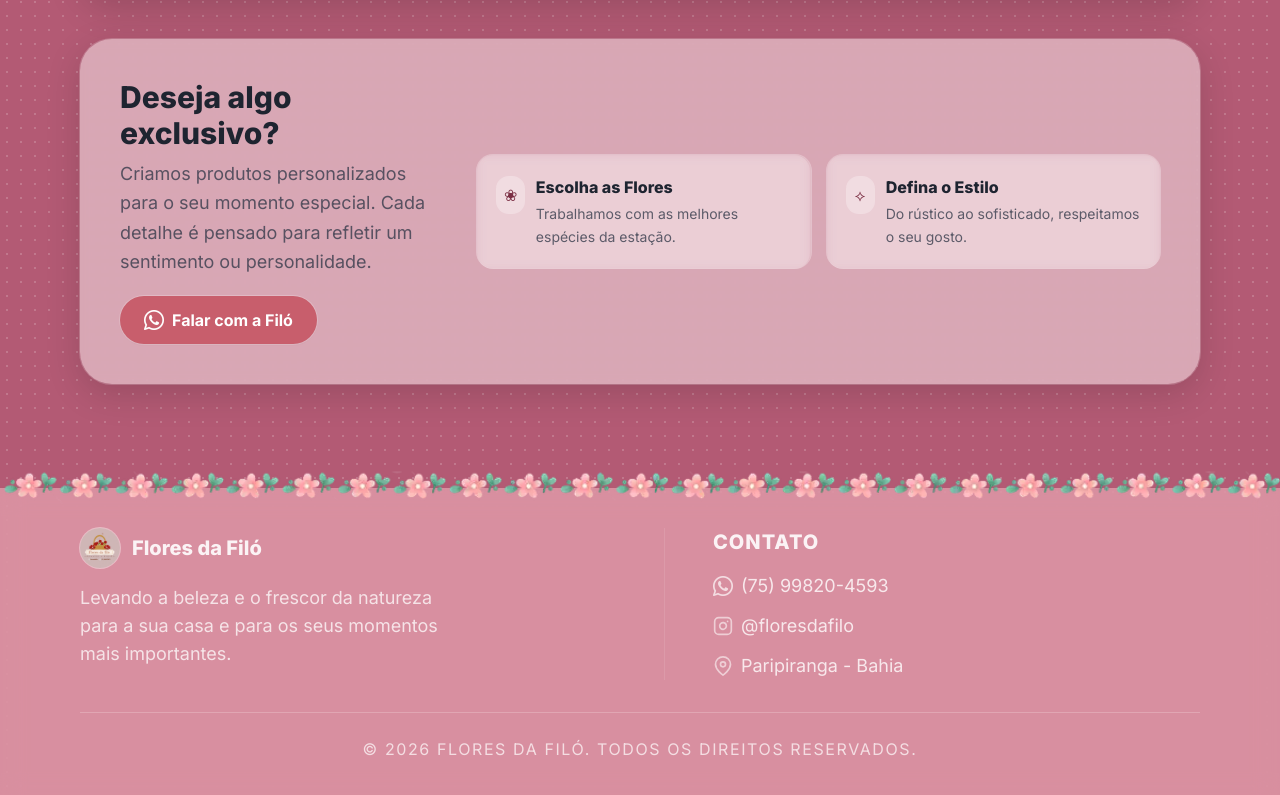
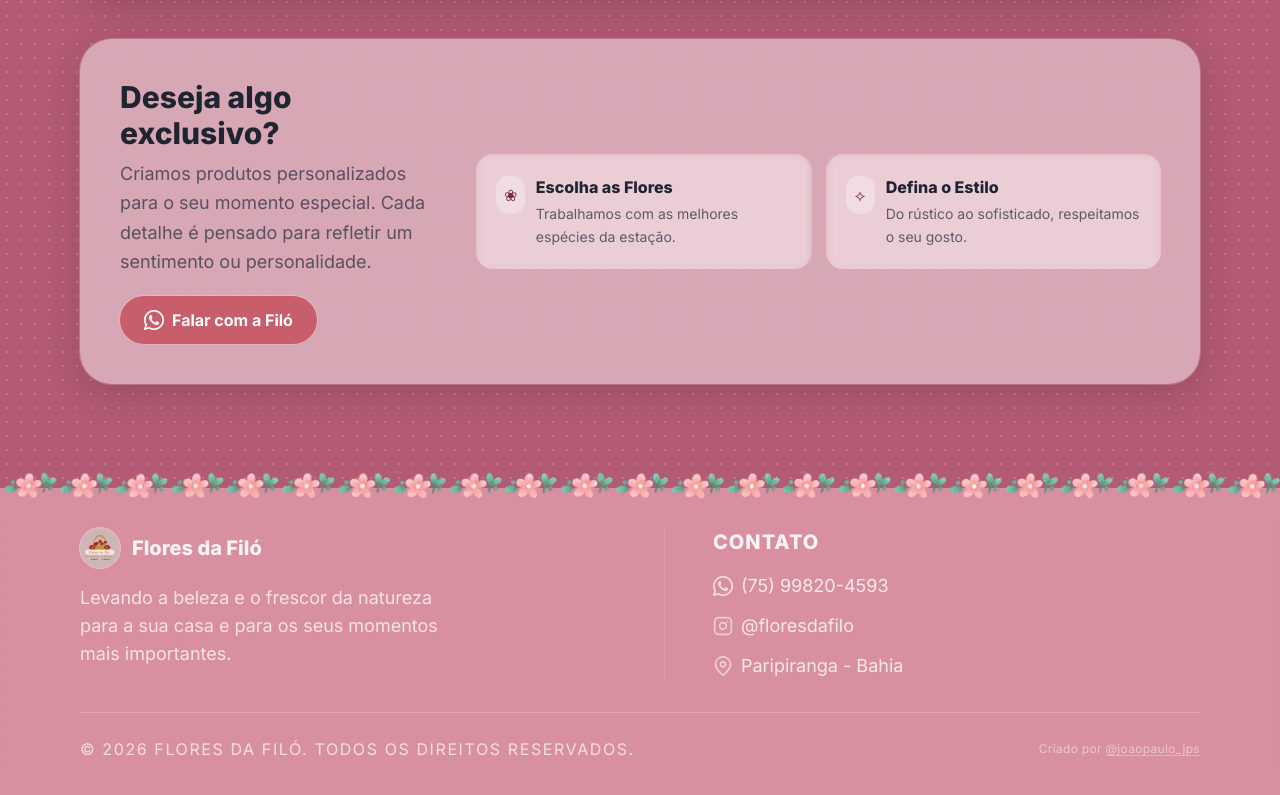
Before and after one commit to Ja0Santana/Site-flores-da-filo, a plain HTML site: page index.html in a window 1280 px wide. Shown: the part 1657-2452 px from the top of the page. Drawn offline with nearby package versions, Linux system fonts and the light colour scheme.

Commit message:
otimização no site

```diff
--- a/index.html
+++ b/index.html
@@ -543,10 +543,14 @@
                     </div>
                 </div>
 
-                <div class="mt-8 border-t border-white/20 pt-6 text-center">
+                <div
+                    class="mt-8 border-t border-white/20 pt-6 flex flex-col md:flex-row items-center justify-between gap-4 text-center md:text-left">
                     <p class="text-sm md:text-base text-white/70 uppercase tracking-widest">© 2026 Flores da Filó. Todos
-                        os
-                        direitos reservados.</p>
+                        os direitos reservados.</p>
+                    <p class="text-xs text-white/50 tracking-wide">
+                        Criado por <a href="https://www.instagram.com/joao_paulojps" target="_blank"
+                            class="hover:text-white transition-colors underline decoration-white/30 underline-offset-2">@joaopaulo_jps</a>
+                    </p>
                 </div>
             </div>
         </footer>
```
